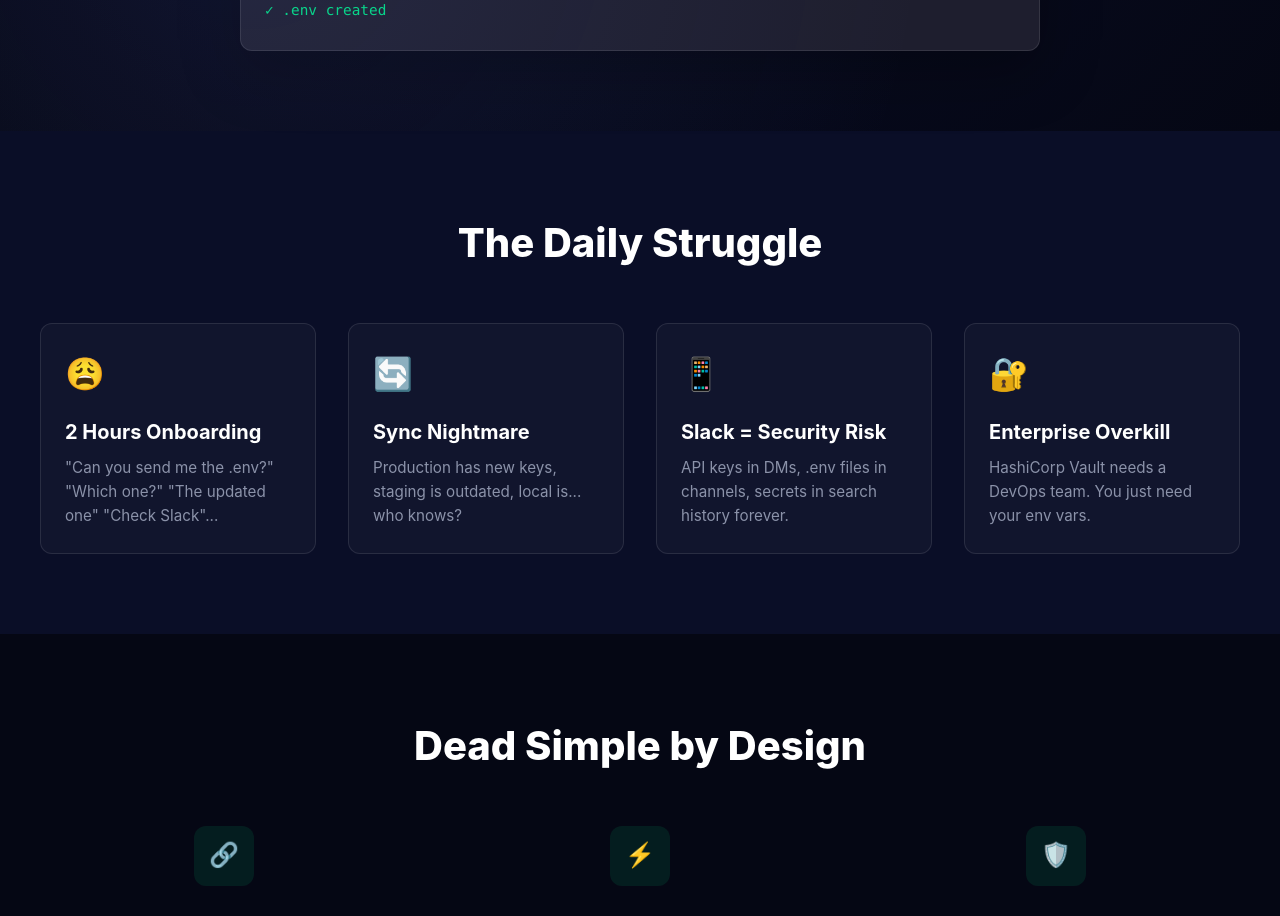
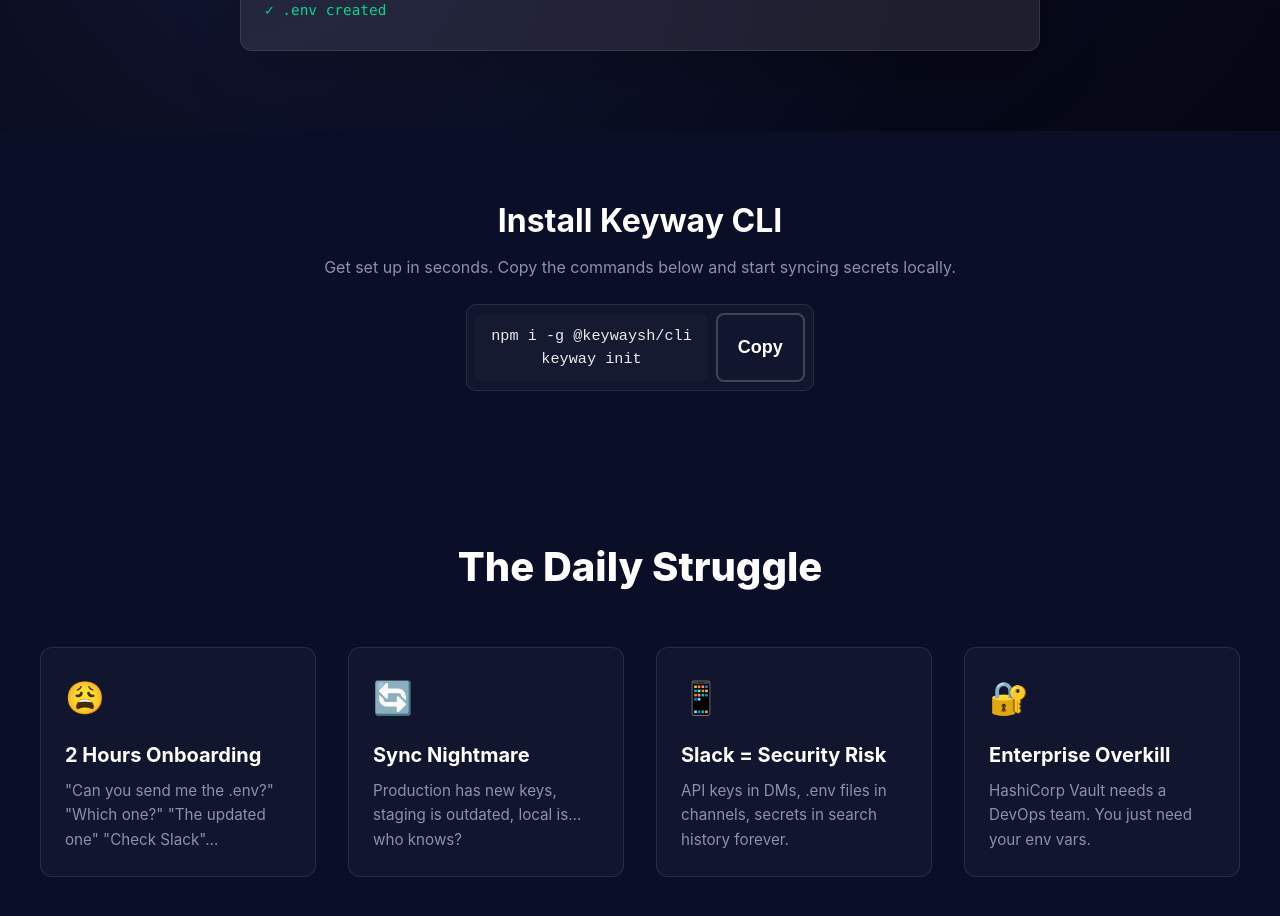
Before and after one commit to keywaysh/keyway-site, a Next.js app: page / in a window 1280 px wide. Shown: the part 960-1876 px from the top of the page. Built offline with nearby package versions, Linux system fonts and the light colour scheme; no server answers.

Commit message:
Add CLI install block with copy button

```diff
--- a/app/(marketing)/page.tsx
+++ b/app/(marketing)/page.tsx
@@ -1,4 +1,5 @@
 import Link from 'next/link';
+import { InstallBlock } from '../components/install-block';
 
 const problems = [
   {
@@ -123,6 +124,12 @@
         </div>
       </section>
 
+      <section className="install">
+        <h2>Install Keyway CLI</h2>
+        <p>Get set up in seconds. Copy the commands below and start syncing secrets locally.</p>
+        <InstallBlock commands={'npm i -g @keywaysh/cli\nkeyway init'} />
+      </section>
+
       <section className="problem">
         <h2 className="section-title">The Daily Struggle</h2>
         <div className="problem-grid">
--- /dev/null
+++ b/app/components/install-block.tsx
@@ -0,0 +1,32 @@
+"use client";
+
+import { useState } from 'react';
+
+type InstallBlockProps = {
+  commands: string;
+};
+
+export function InstallBlock({ commands }: InstallBlockProps) {
+  const [copied, setCopied] = useState(false);
+
+  const copy = async () => {
+    try {
+      await navigator.clipboard.writeText(commands);
+      setCopied(true);
+      setTimeout(() => setCopied(false), 2000);
+    } catch (e) {
+      setCopied(false);
+    }
+  };
+
+  return (
+    <div className="install-block">
+      <pre aria-label="Install commands">
+        <code>{commands}</code>
+      </pre>
+      <button className="btn btn-secondary copy-btn" type="button" onClick={copy}>
+        {copied ? 'Copied' : 'Copy'}
+      </button>
+    </div>
+  );
+}
--- a/app/globals.css
+++ b/app/globals.css
@@ -625,6 +625,50 @@
   font-size: 0.9rem;
 }
 
+.install {
+  padding: 4rem 2rem;
+  background: var(--dark);
+  text-align: center;
+}
+
+.install h2 {
+  font-size: 2rem;
+  margin-bottom: 0.5rem;
+}
+
+.install p {
+  color: var(--gray);
+  margin-bottom: 1.5rem;
+}
+
+.install-block {
+  display: inline-flex;
+  align-items: stretch;
+  gap: 0.5rem;
+  background: var(--card);
+  border: 1px solid var(--card-border);
+  border-radius: 10px;
+  padding: 0.5rem;
+  max-width: 100%;
+}
+
+.install-block pre {
+  margin: 0;
+  padding: 0.75rem 1rem;
+  background: rgba(255, 255, 255, 0.02);
+  border-radius: 8px;
+  color: #e8eaed;
+  font-family: 'Monaco', 'Menlo', monospace;
+  font-size: 0.95rem;
+  line-height: 1.4;
+  white-space: pre-wrap;
+}
+
+.copy-btn {
+  padding: 0.75rem 1.25rem;
+  white-space: nowrap;
+}
+
 /* Responsive */
 @media (max-width: 768px) {
   .step {
@@ -638,6 +682,11 @@
 
   .app-main {
     padding: 1.25rem;
+  }
+
+  .install-block {
+    flex-direction: column;
+    align-items: stretch;
   }
 }
 
```
